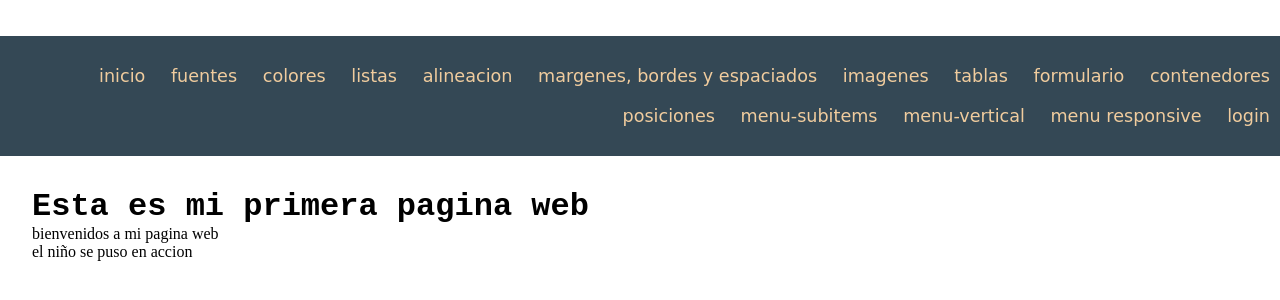
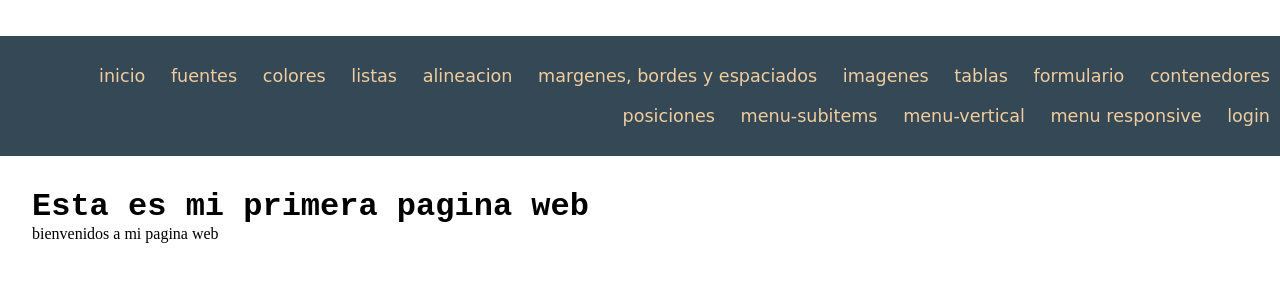
Before and after one commit to 75744/edinson_macias, a plain HTML site: page index.html in a window 1280 px wide. Drawn offline with Linux system fonts and the light colour scheme; a web font is replaced by a local one.

```diff
--- a/index.html
+++ b/index.html
@@ -37,8 +37,8 @@
     <div class="main_b">
      <h1>Esta es mi primera pagina web</h1>
      <p>bienvenidos a mi pagina web</p>
-     <p>el niño se puso en accion</p>
-     <br><br>
+
+     <br>
 
 
      <span></span>
```
